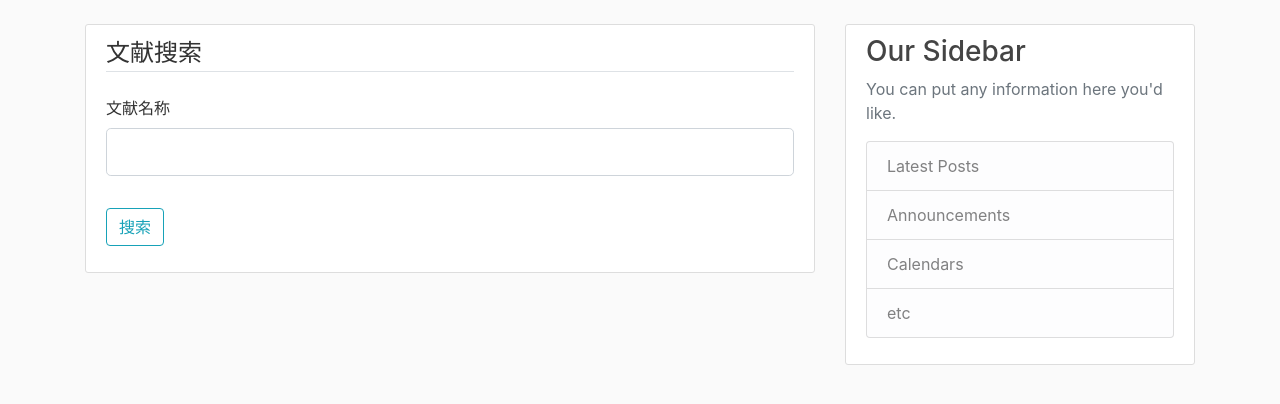
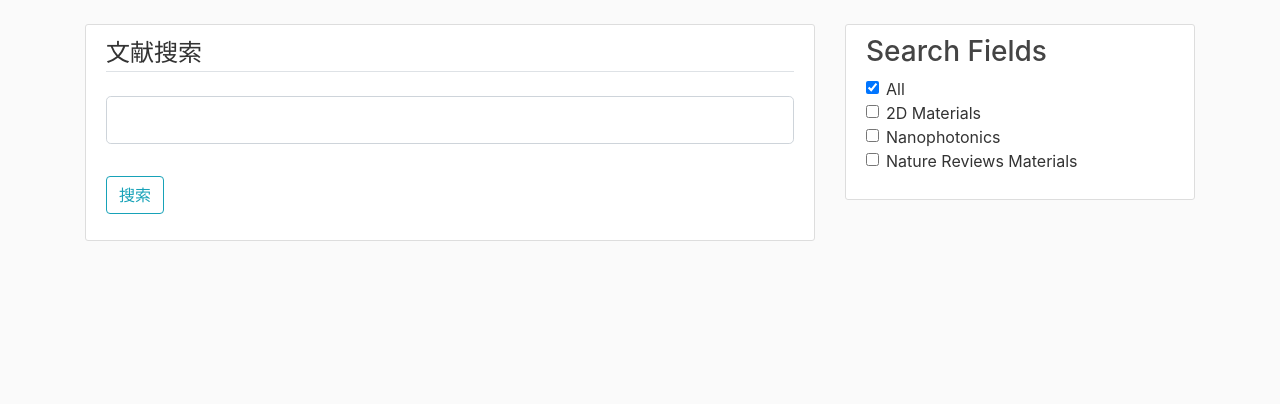
Before and after one commit to SciQuestDevelopment/demo, a Flask app: page /search_pub in a window 1280 px wide. Shown: the part 56-460 px from the top of the page. Run offline with Flask 2, Linux system fonts and the light colour scheme; some libraries are stand-ins or nearby versions.

Commit message:
start search page

```diff
--- a/app/forms.py
+++ b/app/forms.py
@@ -1,7 +1,7 @@
 from flask_wtf import FlaskForm
 from flask_wtf.file import FileField, FileAllowed
 from flask_login import current_user
-from wtforms import StringField, PasswordField, SubmitField, BooleanField, TextAreaField,SelectField
+from wtforms import StringField, PasswordField, SubmitField, BooleanField, TextAreaField,SelectField, SelectMultipleField
 from flask_wtf.html5 import URLField
 from wtforms.validators import DataRequired, Length, Email, EqualTo, ValidationError,url
 from app.models import User
@@ -103,7 +103,34 @@ class ResetPasswordForm(FlaskForm):
 
 class PubQueryForm(FlaskForm):
     pub_name = StringField('文献名称', validators=[DataRequired()])
+    checkbox1 = BooleanField('All', default=True)
+    checkbox2 = BooleanField('2D Materials')
+    checkbox3 = BooleanField('Nanophotonics')
+    checkbox4 = BooleanField('Nature Reviews Materials')
+
+
+    # venue_name = SelectMultipleField('期刊名称', choices=[('', 'All Sources'), (
+    # '&quot;advanced science&quot; source:advanced source:science', 'Advanced Science'), (
+    #                                           '&quot;advanced materials&quot; source:advanced source:materials',
+    #                                           'Advanced Materials'),
+    #                                           (
+    #                                           '&quot;progress in materials science&quot; source:progress source:in source:materials source:science',
+    #                                           'Progress in materials science'),
+    #                                           ('&quot;joule&quot; source:joule', 'Joule'),
+    #                                           ('&quot;science&quot; source:science', 'Science'), (
+    #                                           '&quot;nature reviews materials&quot; source:nature source:reviews source:materials',
+    #                                           'Nature Reviews Materials'),
+    #                                           (
+    #                                           '&quot;nature reviews chemistry&quot; source:nature source:reviews source:chemistry',
+    #                                           'Nature Reviews Chemistry'), (
+    #                                           '&quot;nature chemistry&quot; source:nature source:chemistry',
+    #                                           'Nature Chemistry'),
+    #                                           (
+    #                                           '&quot;chemical society reviews&quot; source:chemical source:society source:reviews',
+    #                                           'Chemical Society Reviews')])
+
     submit = SubmitField('搜索')
+
 
 class VenueQueryForm(FlaskForm):
     pub_name = StringField('文献名称', validators=[DataRequired()])
--- a/app/routes.py
+++ b/app/routes.py
@@ -236,8 +236,23 @@ def pub_query():
             except:
                 # print("End of the iterator")
                 break
-        return render_template('pub_results.html', title='文献查询结果', pubs=pubs)
+        return render_template('pub_results.html', title='文献查询结果', pubs=pubs, form=form)
     return render_template('search_pub.html', title='文献查询', form=form)
+
+# def pub_query():
+#     form = PubQueryForm()
+#     if form.validate_on_submit():
+#         search_query = scholarly.search_pubs(form.pub_name.data)
+#         pubs = []
+#         for i in range(20):
+#             try:
+#                 pub = next(search_query)
+#                 pubs.append(pub)
+#             except:
+#                 # print("End of the iterator")
+#                 break
+#         return render_template('pub_results.html', title='文献查询结果', pubs=pubs)
+#     return render_template('search_pub1.html')
 
 
 @app.route("/search_pub/<string:author>", methods=['GET', 'POST'])
@@ -291,3 +306,13 @@ def venue_query():
                 break
         return render_template('pub_results.html', title='文献查询结果', pubs=pubs)
     return render_template('search_venue.html', title='查文献', form=form)
+
+def processString(data):
+    data = data.lower()
+    res = '&quot;'
+    res += data.lower() + '&quot; '
+    d = data.split()
+    for temp in d:
+        res += 'source:' + temp + ' '
+    return res
+    # '&quot;advanced science&quot; source:advanced source:science', 'Advanced Science'
--- a/app/templates/layout.html
+++ b/app/templates/layout.html
@@ -29,7 +29,7 @@
             <a class="nav-item nav-link" href="/">首页</a>
 {#                <a class="nav-item nav-link" href="/search_pub">搜文章</a>#}
                 <a class="nav-item nav-link" href="/search_author">搜作者</a>
-                <a class="nav-item nav-link" href="/search_venue">搜文章</a>
+                <a class="nav-item nav-link" href="/search_pub">搜文章</a>
 
               <a class="nav-item nav-link" href="/about">关于</a>
             </div>
@@ -62,19 +62,19 @@
           {% endwith %}
           {% block content %}{% endblock %}
         </div>
-        <div class="col-md-4">
-          <div class="content-section">
-            <h3>Our Sidebar</h3>
-            <p class='text-muted'>You can put any information here you'd like.
-              <ul class="list-group">
-                <li class="list-group-item list-group-item-light">Latest Posts</li>
-                <li class="list-group-item list-group-item-light">Announcements</li>
-                <li class="list-group-item list-group-item-light">Calendars</li>
-                <li class="list-group-item list-group-item-light">etc</li>
-              </ul>
-            </p>
-          </div>
-        </div>
+{#        <div class="col-md-4">#}
+{#          <div class="content-section">#}
+{#            <h3>Our Sidebar</h3>#}
+{#            <p class='text-muted'>You can put any information here you'd like.#}
+{#              <ul class="list-group">#}
+{#                <li class="list-group-item list-group-item-light">Latest Posts</li>#}
+{#                <li class="list-group-item list-group-item-light">Announcements</li>#}
+{#                <li class="list-group-item list-group-item-light">Calendars</li>#}
+{#                <li class="list-group-item list-group-item-light">etc</li>#}
+{#              </ul>#}
+{#            </p>#}
+{#          </div>#}
+{#        </div>#}
       </div>
     </main>
 
--- a/app/templates/search_pub.html
+++ b/app/templates/search_pub.html
@@ -5,8 +5,8 @@
             {{ form.hidden_tag() }}
             <fieldset class="form-group">
                 <legend class="border-bottom mb-4">文献搜索</legend>
+
                 <div class="form-group">
-                    {{ form.pub_name.label(class="form-control-label") }}
                     {% if form.pub_name.errors %}
                         {{ form.pub_name(class="form-control form-control-lg is-invalid") }}
                         <div class="invalid-feedback">
@@ -24,4 +24,28 @@
             </div>
         </form>
     </div>
+    </div>
+    <div class="col-md-4">
+          <div class="content-section">
+            <h3>Search Fields</h3>
+{#            <p class='text-muted'>You can put any information here you'd like.#}
+             <div class="form-check">
+                        {{ form.checkbox1(class="form-check-input") }}
+                        {{ form.checkbox1.label(class="form-check-label") }}
+                    </div>
+                <div class="form-check">
+                    {{ form.checkbox2(class="form-check-input") }}
+                    {{ form.checkbox2.label(class="form-check-label") }}
+                </div>
+                <div class="form-check">
+                    {{ form.checkbox3(class="form-check-input") }}
+                    {{ form.checkbox3.label(class="form-check-label") }}
+                </div>
+                <div class="form-check">
+                    {{ form.checkbox4(class="form-check-input") }}
+                    {{ form.checkbox4.label(class="form-check-label") }}
+                </div>
+            </p>
+          </div>
+        </div>
 {% endblock content %}
```
Also changed, not shown: app/templates/pub_results.html (+26 -0 lines), app/templates/search_pub1.html (added, +21 -0 lines).
